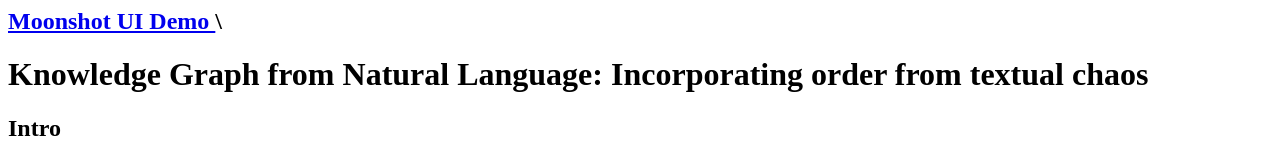
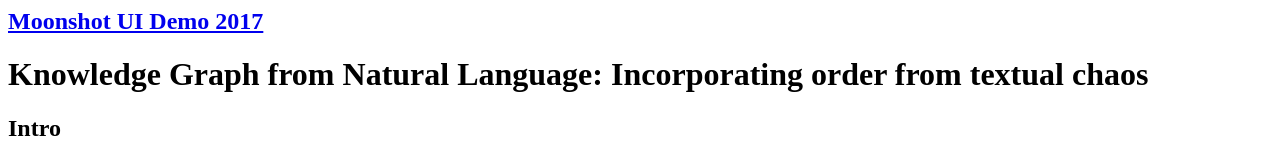
Before and after one commit to rbcorx/rbcorx.github.io, a plain HTML site: page index.html in a window 1280 px wide. Shown: the top 160 px of the page. Drawn offline with Linux system fonts and the light colour scheme.

Commit message:
Update index.html

```diff
--- a/index.html
+++ b/index.html
@@ -1,5 +1,5 @@
 <h2>
-<a href="ui.html#clip2" alt="Moonshot UI Demo"> Moonshot UI Demo </a>\
+<a href="ui.html#clip2" alt="Moonshot UI Demo"> Moonshot UI Demo 2017 </a>
 </h2>
 
 <h1>Knowledge Graph from Natural Language: Incorporating order from textual chaos</h1>
```
